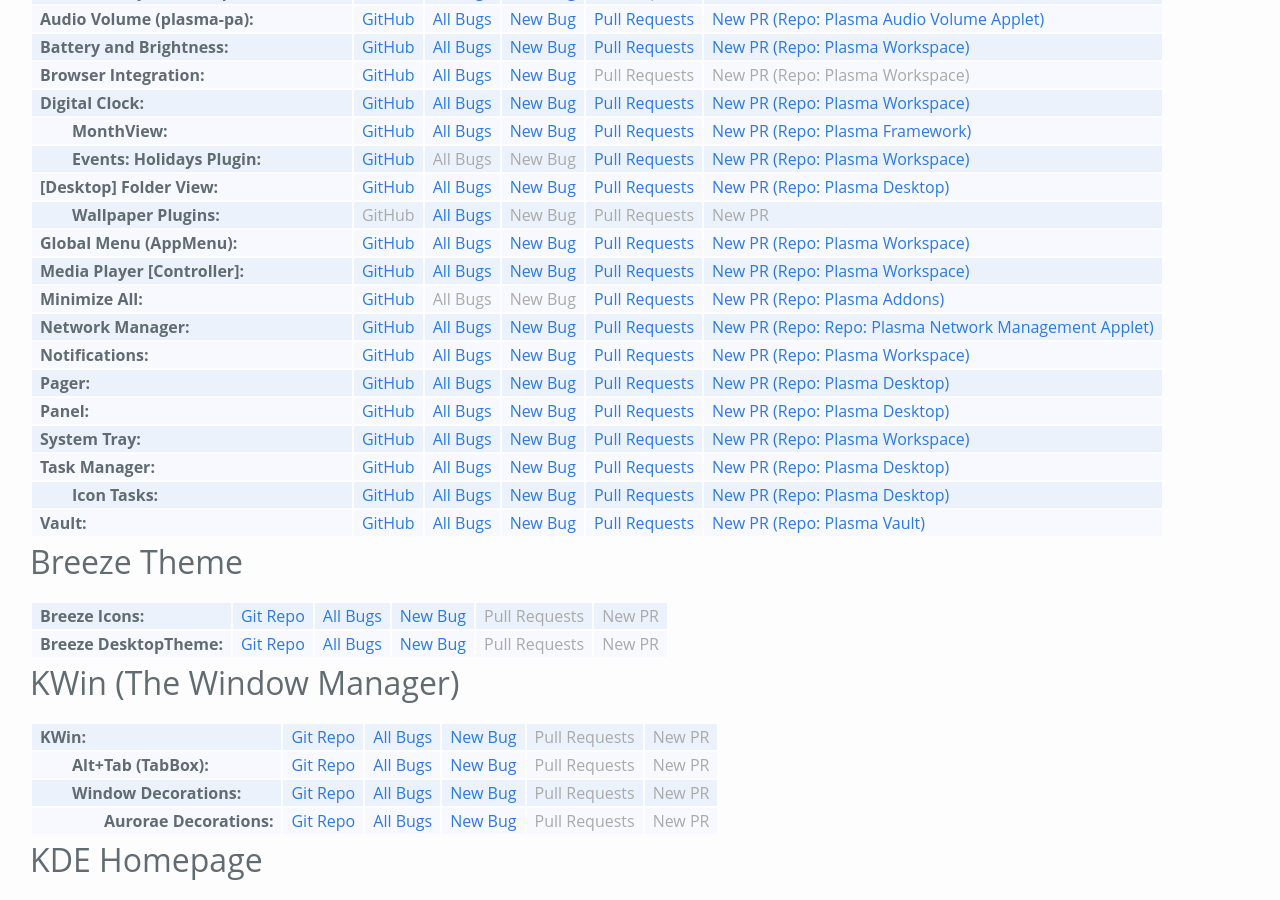
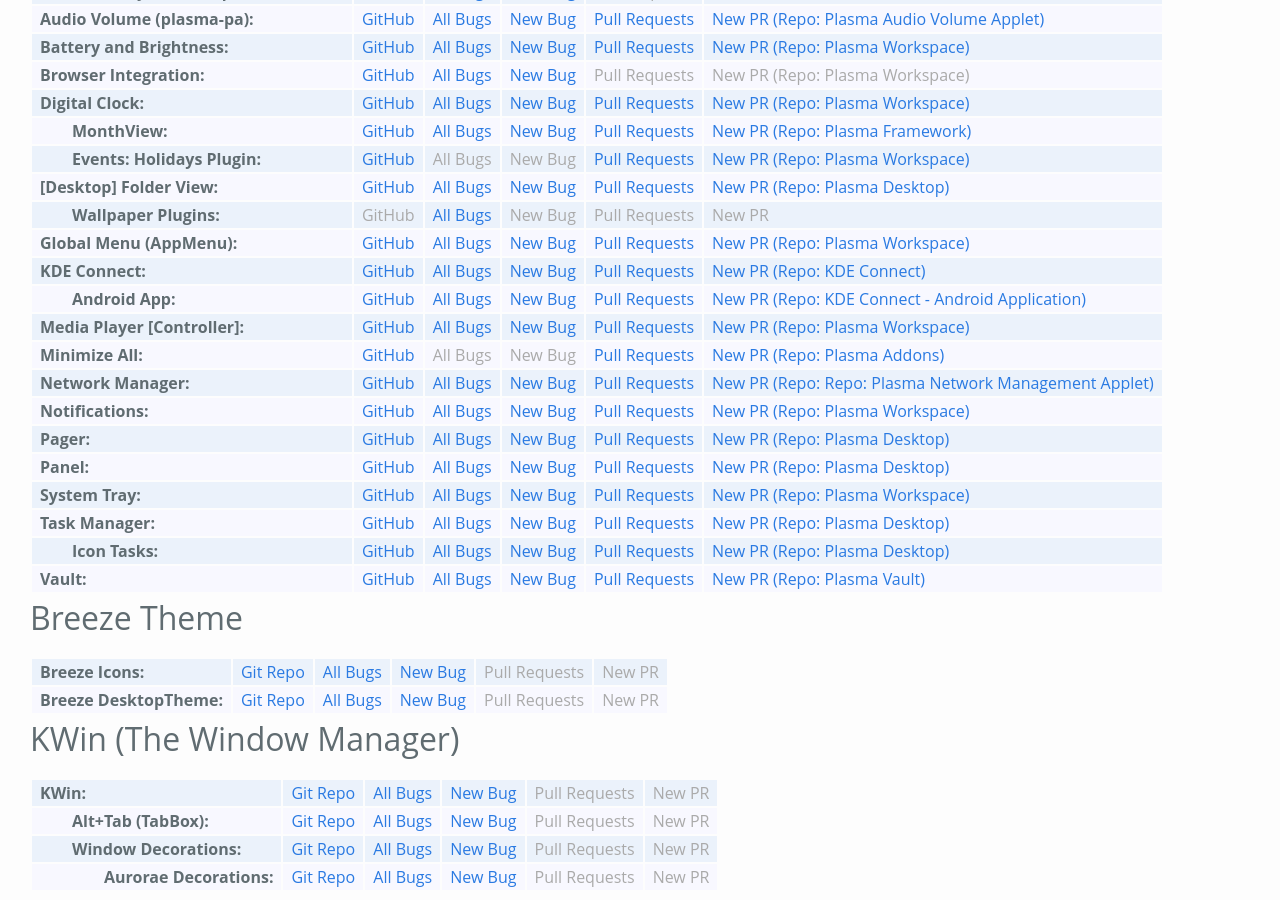
Before and after one commit to Zren/zren.github.io, a Jekyll site: the page built from kde_repos.md, in a window 1280 px wide and 900 px high, scrolled down 462 px. Built offline with Jekyll 4.4.1, drawn with Linux system fonts in a browser that asks for light colours.

Commit message:
KDE Connect links

```diff
--- a/kde_repos.md
+++ b/kde_repos.md
@@ -158,6 +158,22 @@
 		<td><a href="{{kdeNewBug}}product=plasmashell&component=Global%20Menu">New Bug</a></td>
 		<td><a href="{{phabDiffsWorkspace}}">Pull Requests</a></td>
 		<td><a href="{{phabNewDiff}}">New PR (Repo: Plasma Workspace)</a></td>
+	</tr>
+	<tr>
+		<td>KDE Connect</td>
+		<td><a href="https://github.com/KDE/kdeconnect-kde/tree/master/plasmoid">GitHub</a></td>
+		<td><a href="{{kdeBugList}}product=kdeconnect&list_id=1488080">All Bugs</a></td>
+		<td><a href="{{kdeNewBug}}product=kdeconnect">New Bug</a></td>
+		<td><a href="https://phabricator.kde.org/differential/query/ukrPN51zGqf8/#R">Pull Requests</a></td>
+		<td><a href="{{phabNewDiff}}">New PR (Repo: KDE Connect)</a></td>
+	</tr>
+	<tr class="indent">
+		<td>Android App</td>
+		<td><a href="https://github.com/KDE/kdeconnect-android">GitHub</a></td>
+		<td><a href="{{kdeBugList}}product=kdeconnect&list_id=1488080">All Bugs</a></td>
+		<td><a href="{{kdeNewBug}}product=kdeconnect&component=android-application">New Bug</a></td>
+		<td><a href="https://phabricator.kde.org/differential/query/O5uLyNhBHBeF/#R">Pull Requests</a></td>
+		<td><a href="{{phabNewDiff}}">New PR (Repo: KDE Connect - Android Application)</a></td>
 	</tr>
 	<tr>
 		<td>Media Player [Controller]</td>
```
